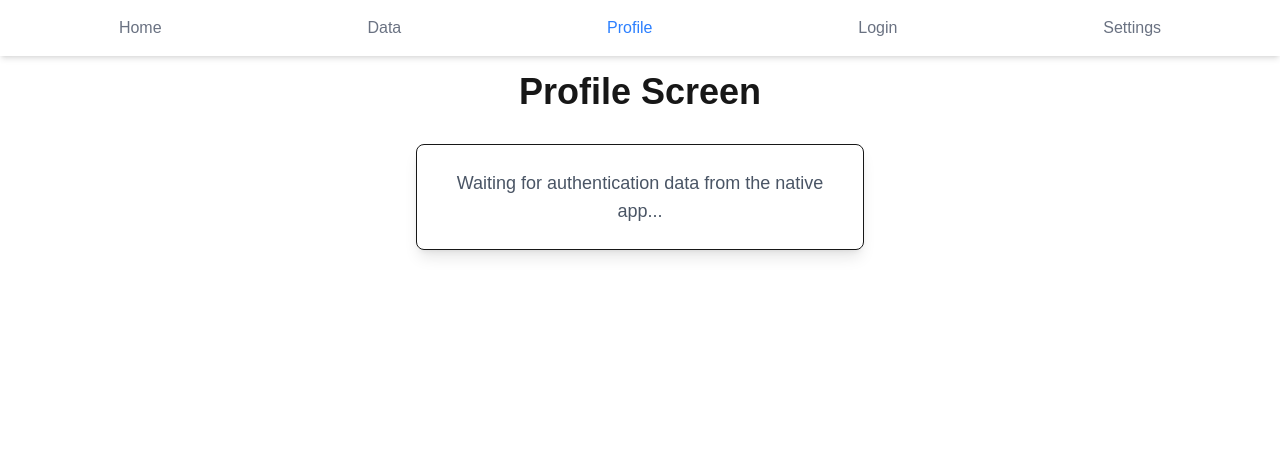
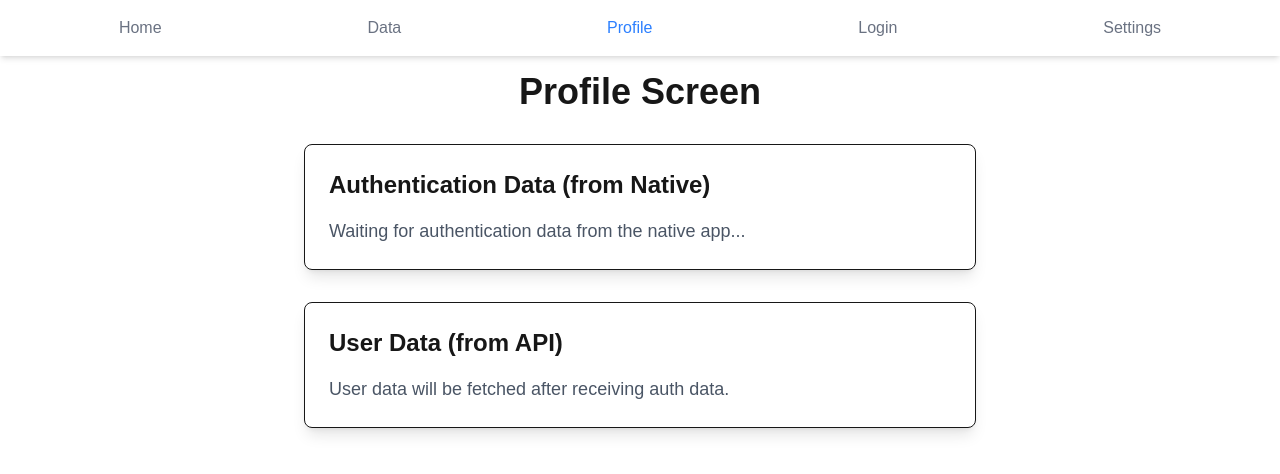
Before and after one commit to yanasan/my-web-function-app, a Next.js app: page /my-web-function-app/profile in a window 1280 px wide. Shown: the top 474 px of the page. Built offline with nearby package versions, Linux system fonts and the light colour scheme.

Commit message:
profile画面の編集

```diff
--- a/app/screens/Profile.tsx
+++ b/app/screens/Profile.tsx
@@ -2,88 +2,91 @@
 'use client';
 import React, { useState, useEffect } from 'react';
 
-// 認証データの型定義
+// Nativeから受け取る認証データの型定義
 interface AuthData {
   accessToken: string;
   userId: string;
 }
 
-// FlutterのJavaScriptChannelと通信するための型定義
-interface FlutterChannel {
-  postMessage(message: string): void;
-}
+// APIから取得するユーザー情報の型定義 (一旦anyで定義)
+type UserData = any;
 
-// ネイティブからWebへのメッセージの型定義
-interface NativeMessage {
-  type: 'authData' | string; // 拡張可能なメッセージタイプ
-  payload: any;
-}
-
-// windowオブジェクトにグローバル関数とFlutterチャンネルを定義
+// windowオブジェクトにAuthDataのインターフェースを定義
 declare global {
   interface Window {
-    // [入口] ネイティブからのメッセージを受け取る汎用ハンドラ
-    handleNativeMessage?: (messageString: string) => void;
-    // [出口] ネイティブへメッセージを送信するチャンネル
-    Flutter?: FlutterChannel;
+    authData?: {
+      sendAuthData: (authData: AuthData) => void;
+    };
   }
 }
 
 const Profile = () => {
   const [authData, setAuthData] = useState<AuthData | null>(null);
+  const [userData, setUserData] = useState<UserData | null>(null);
+  const [loading, setLoading] = useState(false);
+  const [error, setError] = useState<string | null>(null);
 
   useEffect(() => {
-    // [入口] ネイティブからの全てのメッセージを受け取る汎用ハンドラを定義
-    window.handleNativeMessage = (messageString: string) => {
-      try {
-        const message: NativeMessage = JSON.parse(messageString);
-        console.log('Received message from native:', message);
-
-        // メッセージのタイプに応じて処理を振り分ける
-        switch (message.type) {
-          case 'authData':
-            // payloadがAuthDataの形式であることを確認（簡易的なチェック）
-            if (message.payload && message.payload.accessToken && message.payload.userId) {
-              setAuthData(message.payload);
+    // Native側から呼び出される関数をwindowオブジェクトに定義
+    window.authData = {
+      sendAuthData: (receivedAuthData: AuthData) => {
+        console.log('Received authData from native:', receivedAuthData);
+        if (receivedAuthData && receivedAuthData.accessToken && receivedAuthData.userId) {
+          setAuthData(receivedAuthData);
         } else {
-              console.error('Invalid authData payload:', message.payload);
+          console.error('Invalid authData payload:', receivedAuthData);
+          setError('Invalid authentication data received from the native app.');
         }
-            break;
-          default:
-            console.warn('Unknown message type received:', message.type);
-        }
-      } catch (error) {
-        console.error('Failed to handle native message:', messageString, error);
-      }
+      },
     };
 
     // クリーンアップ処理
     return () => {
-      delete window.handleNativeMessage;
+      delete window.authData;
     };
-  }, []);
+  }, []); // このuseEffectはマウント時に一度だけ実行
 
-  // [出口] Flutterにログアウトを通知する
-  const handleLogout = () => {
-    if (window.Flutter) {
-      const message = JSON.stringify({ type: 'logout' });
-      window.Flutter.postMessage(message);
-      console.log('Sent logout message to Flutter');
-      // Web側では表示を初期状態に戻す
-      setAuthData(null);
-    } else {
-      console.log('Flutter channel is not available.');
-      alert('Logout function is not available outside of the app.');
+  useEffect(() => {
+    // authDataがセットされたら、ユーザー情報を取得するAPIを叩く
+    if (authData) {
+      const fetchUserData = async () => {
+        setLoading(true);
+        setError(null);
+        try {
+          const response = await fetch('/api/v1/auth/me', {
+            headers: {
+              'Authorization': `Bearer ${authData.accessToken}`,
+            },
+          });
+
+          if (!response.ok) {
+            throw new Error(`API request failed with status ${response.status}`);
+          }
+
+          const data: UserData = await response.json();
+          setUserData(data);
+        } catch (e) {
+          const errorMessage = e instanceof Error ? e.message : 'Unknown error';
+          setError(errorMessage);
+          console.error('Failed to fetch user data:', e);
+        } finally {
+          setLoading(false);
         }
       };
+
+      fetchUserData();
+    }
+  }, [authData]); // authDataが変更されるたびに実行
 
   return (
     <div className="container mx-auto p-4 text-center">
       <h1 className="text-4xl font-bold">Profile Screen</h1>
-      <div className="mt-8 w-full max-w-md mx-auto">
+      <div className="mt-8 w-full max-w-2xl mx-auto">
+
+        {/* 認証データ表示エリア */}
+        <div className="p-6 border rounded-lg shadow-lg bg-white text-left mb-8">
+          <h2 className="text-2xl font-semibold mb-4">Authentication Data (from Native)</h2>
           {authData ? (
-          <div className="p-6 border rounded-lg shadow-lg bg-white text-left">
-            <h2 className="text-2xl font-semibold mb-4">Authentication Data</h2>
             <div className="space-y-4">
               <div>
                 <p className="font-medium text-gray-500">Access Token:</p>
@@ -93,16 +96,32 @@ const Profile = () => {
                 <p className="font-medium text-gray-500">User ID:</p>
                 <p className="text-gray-800 bg-gray-100 p-2 rounded">{authData.userId}</p>
               </div>
-              <button onClick={handleLogout} className="w-full mt-4 bg-red-500 hover:bg-red-700 text-white font-bold py-2 px-4 rounded">
-                ログアウト
-              </button>
-            </div>
             </div>
           ) : (
-          <div className="p-6 border rounded-lg shadow-lg bg-white">
             <p className="text-lg text-gray-600">Waiting for authentication data from the native app...</p>
+          )}
+        </div>
+
+        {/* ユーザー情報表示エリア */}
+        <div className="p-6 border rounded-lg shadow-lg bg-white text-left">
+          <h2 className="text-2xl font-semibold mb-4">User Data (from API)</h2>
+          {loading && <p className="text-lg text-gray-600">Loading user data...</p>}
+          {error && <p className="text-lg text-red-500">Error: {error}</p>}
+          {userData && (
+            <div className="space-y-4">
+              {Object.entries(userData).map(([key, value]) => (
+                <div key={key}>
+                  <p className="font-medium text-gray-500 capitalize">{key}:</p>
+                  <p className="text-gray-800 bg-gray-100 p-2 rounded break-words">{JSON.stringify(value)}</p>
+                </div>
+              ))}
             </div>
           )}
+          {!authData && !loading && !error &&
+            <p className="text-lg text-gray-600">User data will be fetched after receiving auth data.</p>
+          }
+        </div>
+
       </div>
     </div>
   );
```
Lines whose indentation alone changed are shown as unchanged.
